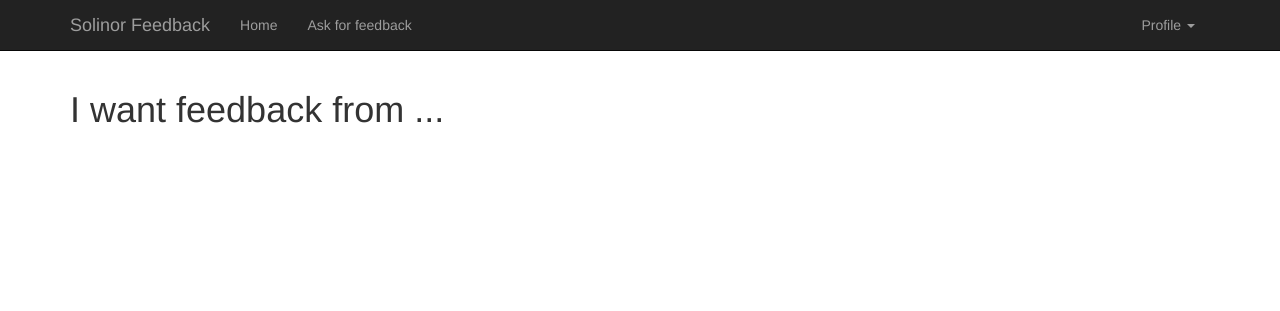
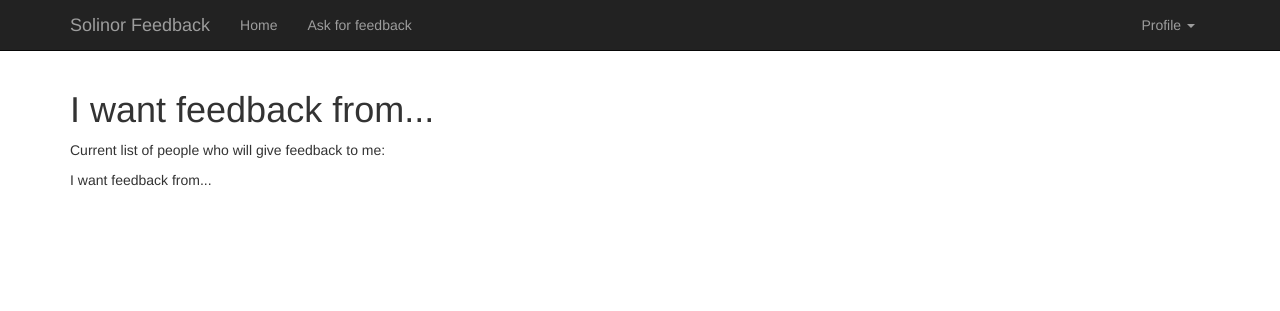
Before and after one commit to solinor/solinor-feedback, a Django app: page /ask_for_feedback in a window 1280 px wide. Shown: the top 311 px of the page. Run offline with Django 3.2, Linux system fonts and the light colour scheme; a user stored in the database is signed in; tables that the repository leaves empty hold one stand-in row (values such as "Sample post"); some libraries are stand-ins or nearby versions.

Commit message:
Separate already existing requests and new ones

```diff
--- a/feedback/templates/ask_for_feedback.html
+++ b/feedback/templates/ask_for_feedback.html
@@ -22,12 +22,24 @@
 </script>
 {% endblock %}
 {% block content %}
-<h1>I want feedback from ...</h1>
 
+<h1>I want feedback from...</h1>
+
+<p>Current list of people who will give feedback to me:</p>
 <p style="max-width: 30em">
 {% for user in users %}
+{% if user.fb_request %}
 <button type="button" class="btn {% if user.fb_request %}btn-disabled btn-success{% else %}btn-default request-feedback{% endif %} btn-lg btn-block" {% if user.fb_request %} disabled="disabled"{% endif %} data-email="{{ user.email }}">{{ user.full_name }} <span class="spinner-holder"></span></button>
+{% endif %}
+{% endfor %}
+</p>
 
+<p>I want feedback from...</p>
+<p style="max-width: 30em">
+{% for user in users %}
+{% if not user.fb_request %}
+<button type="button" class="btn {% if user.fb_request %}btn-disabled btn-success{% else %}btn-default request-feedback{% endif %} btn-lg btn-block" {% if user.fb_request %} disabled="disabled"{% endif %} data-email="{{ user.email }}">{{ user.full_name }} <span class="spinner-holder"></span></button>
+{% endif %}
 {% endfor %}
 </p>
 {% endblock %}
```
